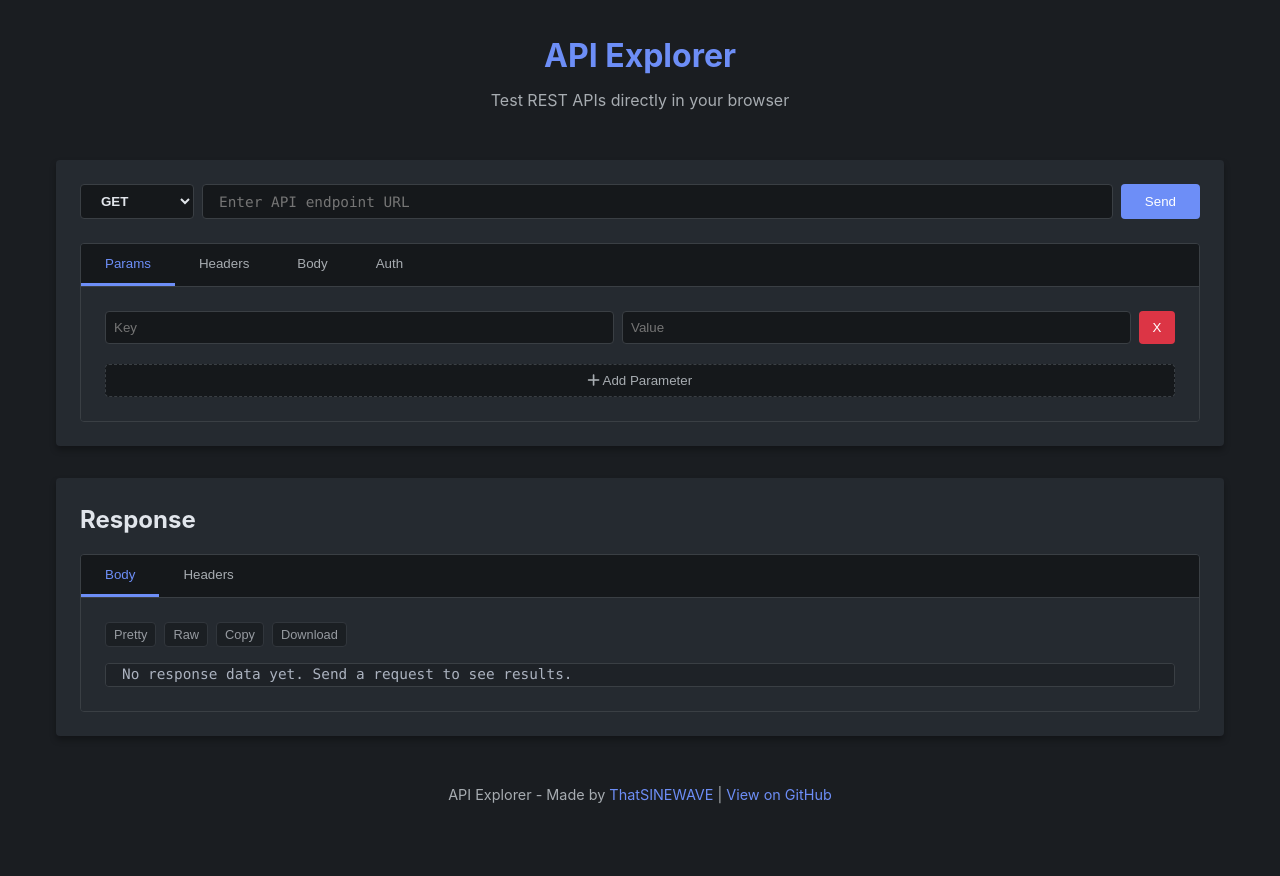
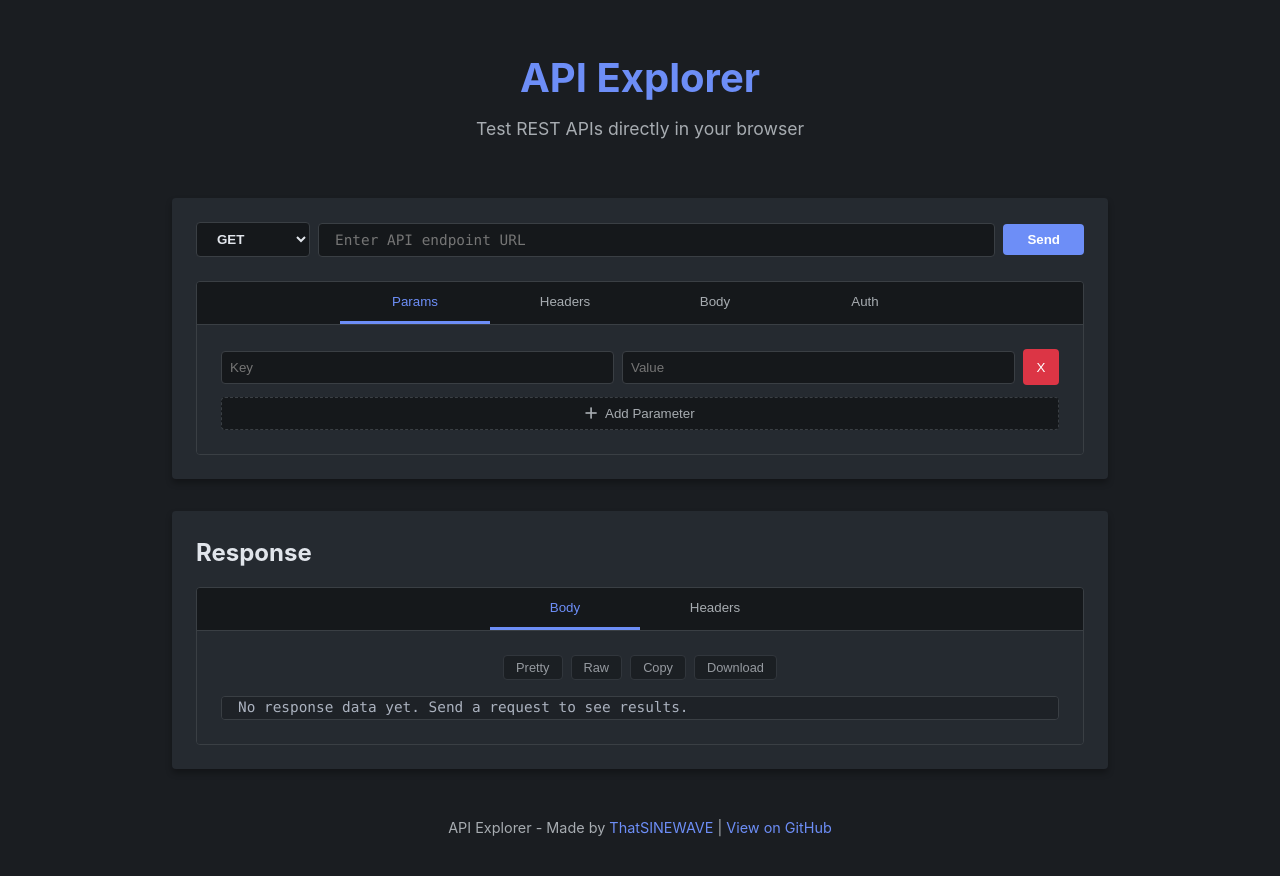
Before and after one commit to ThatSINEWAVE/API-Explorer, a plain HTML site: page index.html in a window 1280 px wide. Before the commit the page ends 837 px from the top, so only its background shows below. Drawn offline with Linux system fonts and the light colour scheme.

Commit message:
Update styles.css

```diff
--- a/styles.css
+++ b/styles.css
@@ -25,7 +25,9 @@
 	padding: 0;
 }
 
+html,
 body {
+	height: 100%;
 	font-family: var(--font-main);
 	background-color: var(--body-bg);
 	color: var(--text-color);
@@ -33,30 +35,39 @@ body {
 }
 
 .container {
-	max-width: 1200px;
+	max-width: 1000px;
+	width: 100%;
 	margin: 0 auto;
-	padding: 1rem;
+	padding: 2rem;
+	min-height: 100vh;
+	display: flex;
+	flex-direction: column;
+	justify-content: center;
 }
 
 header {
 	text-align: center;
-	margin-bottom: 2rem;
+	margin-bottom: 2.5rem;
 	padding: 1rem;
 }
 
 header h1 {
 	color: var(--primary-color);
 	margin-bottom: 0.5rem;
+	font-size: 2.5rem;
 }
 
 header p {
 	color: var(--text-muted);
+	font-size: 1.1rem;
 }
 
 main {
 	display: flex;
 	flex-direction: column;
 	gap: 2rem;
+	flex: 1;
+	width: 100%;
 }
 
 .request-section,
@@ -65,12 +76,14 @@ main {
 	border-radius: var(--border-radius);
 	box-shadow: var(--shadow);
 	padding: 1.5rem;
+	width: 100%;
 }
 
 .url-method-container {
 	display: flex;
 	gap: 0.5rem;
 	margin-bottom: 1.5rem;
+	align-items: center;
 }
 
 .method-selector {
@@ -102,6 +115,7 @@ main {
 	padding: 0.5rem 1.5rem;
 	cursor: pointer;
 	transition: background-color 0.2s;
+	font-weight: bold;
 }
 
 .send-button:hover {
@@ -125,6 +139,7 @@ main {
 	display: flex;
 	background-color: var(--dark-color);
 	border-bottom: 1px solid var(--border-color);
+	justify-content: center;
 }
 
 .tab-button,
@@ -137,6 +152,9 @@ main {
 	color: var(--text-muted);
 	transition: all 0.2s;
 	border-bottom: 3px solid transparent;
+	flex: 1;
+	text-align: center;
+	max-width: 150px;
 }
 
 .tab-button.active,
@@ -166,6 +184,7 @@ main {
 	display: flex;
 	gap: 0.5rem;
 	margin-bottom: 0.75rem;
+	align-items: center;
 }
 
 .param-key,
@@ -190,8 +209,12 @@ main {
 	border: none;
 	border-radius: var(--border-radius);
 	width: 36px;
+	height: 36px;
 	cursor: pointer;
 	transition: background-color 0.2s;
+	display: flex;
+	align-items: center;
+	justify-content: center;
 }
 
 .remove-param:hover,
@@ -210,6 +233,10 @@ main {
 	cursor: pointer;
 	transition: all 0.2s;
 	margin-top: 0.5rem;
+	display: flex;
+	align-items: center;
+	justify-content: center;
+	gap: 0.5rem;
 }
 
 .add-button:hover {
@@ -243,6 +270,7 @@ main {
 	display: flex;
 	flex-direction: column;
 	gap: 1rem;
+	align-items: center;
 }
 
 #auth-type {
@@ -251,6 +279,8 @@ main {
 	border-radius: var(--border-radius);
 	background-color: var(--dark-color);
 	color: var(--text-color);
+	width: 100%;
+	max-width: 400px;
 }
 
 .auth-details {
@@ -260,6 +290,8 @@ main {
 	display: flex;
 	flex-direction: column;
 	gap: 0.75rem;
+	width: 100%;
+	max-width: 400px;
 }
 
 .auth-details input,
@@ -281,6 +313,7 @@ main {
 .response-meta {
 	display: flex;
 	gap: 1rem;
+	align-items: center;
 }
 
 .status {
@@ -319,6 +352,7 @@ main {
 	display: flex;
 	gap: 0.5rem;
 	margin-bottom: 1rem;
+	justify-content: center;
 }
 
 .action-button {
@@ -326,7 +360,7 @@ main {
 	border: 1px solid var(--border-color);
 	color: var(--text-color);
 	border-radius: var(--border-radius);
-	padding: 0.25rem 0.5rem;
+	padding: 0.25rem 0.75rem;
 	font-size: 0.8rem;
 	cursor: pointer;
 	transition: all 0.2s;
@@ -435,6 +469,10 @@ footer .fa-heart {
 }
 
 @media (max-width: 768px) {
+	.container {
+		padding: 1rem;
+	}
+
 	main {
 		gap: 1rem;
 	}
@@ -451,6 +489,7 @@ footer .fa-heart {
 	.response-tab-button {
 		padding: 0.5rem 0.75rem;
 		font-size: 0.9rem;
+		max-width: none;
 	}
 
 	.tab-content,
@@ -462,4 +501,8 @@ footer .fa-heart {
 		flex-direction: column;
 		gap: 0.5rem;
 	}
+
+	.response-actions {
+		flex-wrap: wrap;
+	}
 }
```
